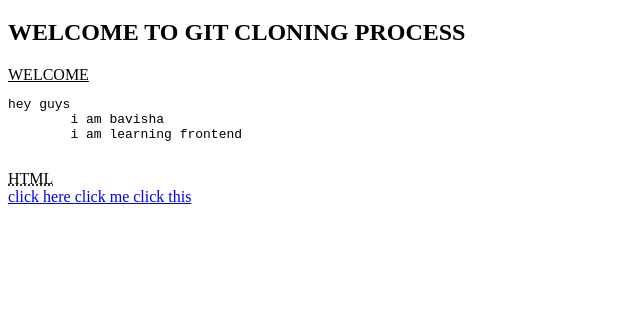
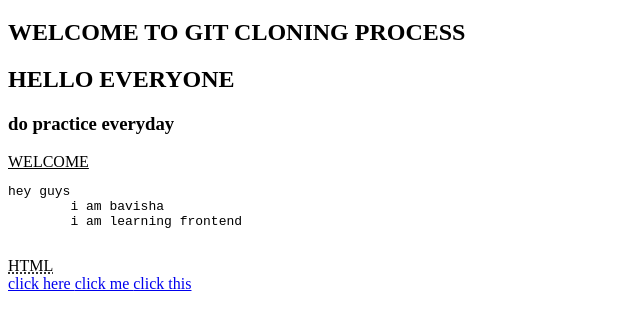
Before and after one commit to Bavisha321/HTML-PROJECT, a plain HTML site: page index.html in a window 1280 px wide. Shown: the part 87-414 px from the top of the page, without its empty margins (0-640 px from the left). Drawn offline with Linux system fonts and the light colour scheme.

Commit message:
changed 3 time to clone

```diff
--- a/index.html
+++ b/index.html
@@ -8,6 +8,8 @@
 <body>
     <h1>I AM BAVISHA</h1>
     <h2>WELCOME TO GIT CLONING PROCESS</h2>
+    <h2> HELLO EVERYONE</h2>
+    <h3>do practice everyday</h3>
     <u> WELCOME</u>
     <pre>hey guys
         i am bavisha
```
